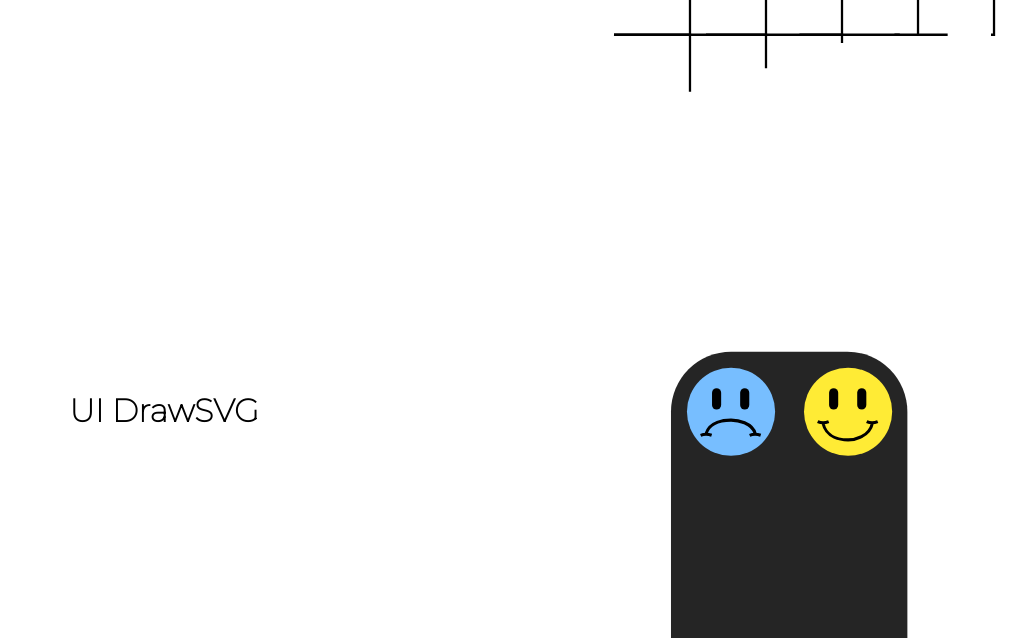
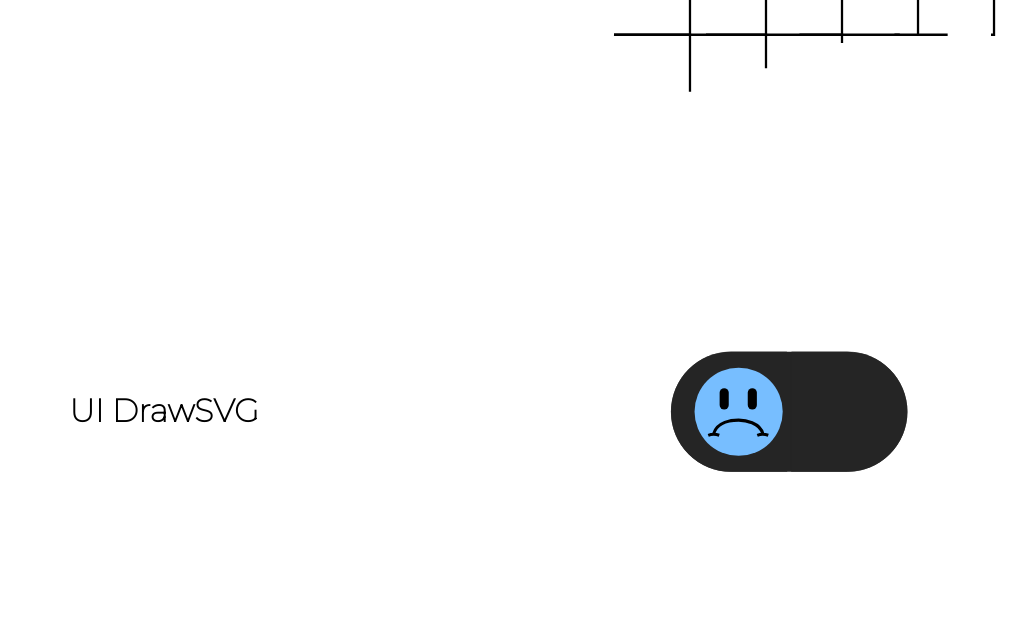
Before and after one commit to kgm52/Kerri_Motion, a website: page deploy/index.html in a window 1280 px wide. Shown: the part 719-1357 px from the top of the page, without its empty margins (156-1183 px from the left). Drawn offline with nearby package versions, Linux system fonts and the light colour scheme; files that its build step writes are made by us from their sources.

Commit message:
clip path

```diff
--- a/deploy/index.html
+++ b/deploy/index.html
@@ -74,17 +74,41 @@
                     <g id="frame-1">
                       <path fill="#fff" d="M0 0h842v595H0z"/>
                       <rect id="button" width="311" height="158" x="246" y="218" fill="#252525" rx="79"/>
+                      <defs>
+                        <clipPath id="clipPath1">
+                          <rect x="471" y="297" width="92" height="47" fill="#000" />
+                        </clipPath>
+                      </defs>
                       <g id="happy-face">
-                        <circle id="happy-circle" cx="479" cy="297" r="58" fill="#FFEB35"/>
-                        <path id="smile" stroke="#000" stroke-width="4" d="M446 312.182C450.5 331.818 470 334 479 334c8.5 0 28-3.818 32-21.818M439 310c5.663 2.619 8.837 2.391 14.5 0m50 0c5.663 2.619 8.837 2.391 14.5 0"/>
-                        <rect id="happy-eye" width="12" height="28" x="454" y="266" fill="#000" rx="6"/>
-                        <rect id="happy-eye_2" width="12" height="28" x="491" y="266" fill="#000" rx="6"/>
+                        <circle id="happy-circle" cx="471" cy="297" r="58" fill="#FFEB35"/>
+                        <path id="smile" stroke="#000" stroke-width="4" d="M438 312.182C442.5 331.818 462 334 471 334c8.5 0 28-3.818 32-21.818M431 310c5.663 2.619 8.837 2.391 14.5 0m50 0c5.663 2.619 8.837 2.391 14.5 0"/>
+                        <rect id="happy-eye" width="12" height="28" x="446" y="266" fill="#000" rx="6"/>
+                        <rect id="happy-eye_2" width="12" height="28" x="483" y="266" fill="#000" rx="6"/>
                       </g>
+                      <defs>
+                        <clipPath id="clipPath1">
+                          <rect x="335" y="297" width="92" height="47" fill="#000" />
+                        </clipPath>
+                      </defs>
                       <g id="sad-face">
-                        <circle id="sad-circle" cx="325" cy="297" r="58" fill="#77BEFF"/>
-                        <path id="frown" stroke="#000" stroke-width="4" d="M292 326.182C296.5 309.818 316 308 325 308c8.5 0 28 3.182 32 18.182M285 328c5.663-2.182 8.837-1.993 14.5 0m50 0c5.663-2.182 8.837-1.993 14.5 0"/>
-                        <rect id="sad-eye" width="12" height="28" x="300" y="266" fill="#000" rx="6"/>
-                        <rect id="sad-eye_2" width="12" height="28" x="337" y="266" fill="#000" rx="6"/>
+                        <circle id="sad-circle" cx="335" cy="297" r="58" fill="#77BEFF"/>
+                        <path id="frown" stroke="#000" stroke-width="4" d="M302 326.182C306.5 309.818 326 308 335 308c8.5 0 28 3.182 32 18.182M295 328c5.663-2.182 8.837-1.993 14.5 0m50 0c5.663-2.182 8.837-1.993 14.5 0"/>
+                        <rect id="sad-eye" width="12" height="28" x="310" y="266" fill="#000" rx="6"/>
+                        <rect id="sad-eye_2" width="12" height="28" x="347" y="266" fill="#000" rx="6"/>
+                      </g>
+                      <path id="start-s" stroke="#252525" d="M398.5 218.5H325c-43.354 0-78.5 35.146-78.5 78.5s35.146 78.5 78.5 78.5h73.5v-157Z"/>
+                      <g id="end-s">
+                        <mask id="path-11-inside-1_1_2" fill="#fff">
+                          <path d="M399 218a1 1 0 0 0-1 1v156a1 1 0 0 0 1 1V218Z"/>
+                        </mask>
+                        <path fill="#252525" d="M399 219v156h-2V219h2Zm-1 157V218h2v158h-2Zm1-1v2a2 2 0 0 1-2-2h2Zm0-156h-2a2 2 0 0 1 2-2v2Z" mask="url(#path-11-inside-1_1_2)"/>
+                      </g>
+                      <path id="start-h" stroke="#252525" d="M404.5 218.5H478c43.354 0 78.5 35.146 78.5 78.5s-35.146 78.5-78.5 78.5h-73.5v-157Z"/>
+                      <g id="end-h">
+                        <mask id="path-14-inside-2_1_2" fill="#fff">
+                          <path d="M404 218a1 1 0 0 1 1 1v156a1 1 0 0 1-1 1V218Z"/>
+                        </mask>
+                        <path fill="#252525" d="M404 219v156h2V219h-2Zm1 157V218h-2v158h2Zm-1-1v2a2 2 0 0 0 2-2h-2Zm0-156h2a2 2 0 0 0-2-2v2Z" mask="url(#path-14-inside-2_1_2)"/>
                       </g>
                     </g>
                 </svg>
--- a/dev/js/scripts.js
+++ b/dev/js/scripts.js
@@ -28,7 +28,6 @@ function patternAnimation(){
 
 // function toggleAnimation(){
 //     var tl = gsap.timeline();
-//     tl.to("#happy-face", {duration:1, x:-100});
 //     return tl;
 // }
 
--- a/dev/scss/sections/_drawSVG.scss
+++ b/dev/scss/sections/_drawSVG.scss
@@ -20,14 +20,37 @@
             display: flex;
             justify-content: center;
             align-items: center;
+            overflow: hidden;
             svg{
                 width: 100%;
             }
         }
     }
 
-    #button{
-        height: 100%;
+    #sad-face{
+        overflow: visible;
+        opacity: 1;
+    }
+
+    #start-s{
         cursor: pointer;
     }
+
+    #end-s{
+        visibility: hidden;
+    }
+
+    #happy-face{
+        overflow: visible;
+        opacity: 0;
+    }
+
+    #start-h{
+        cursor: pointer;
+    }
+
+    #end-h{
+        visibility: hidden;
+    }
+
 }
```
Also changed, not shown: assets/frame-1.svg, dev/scss/styles.css, 1 other file.
